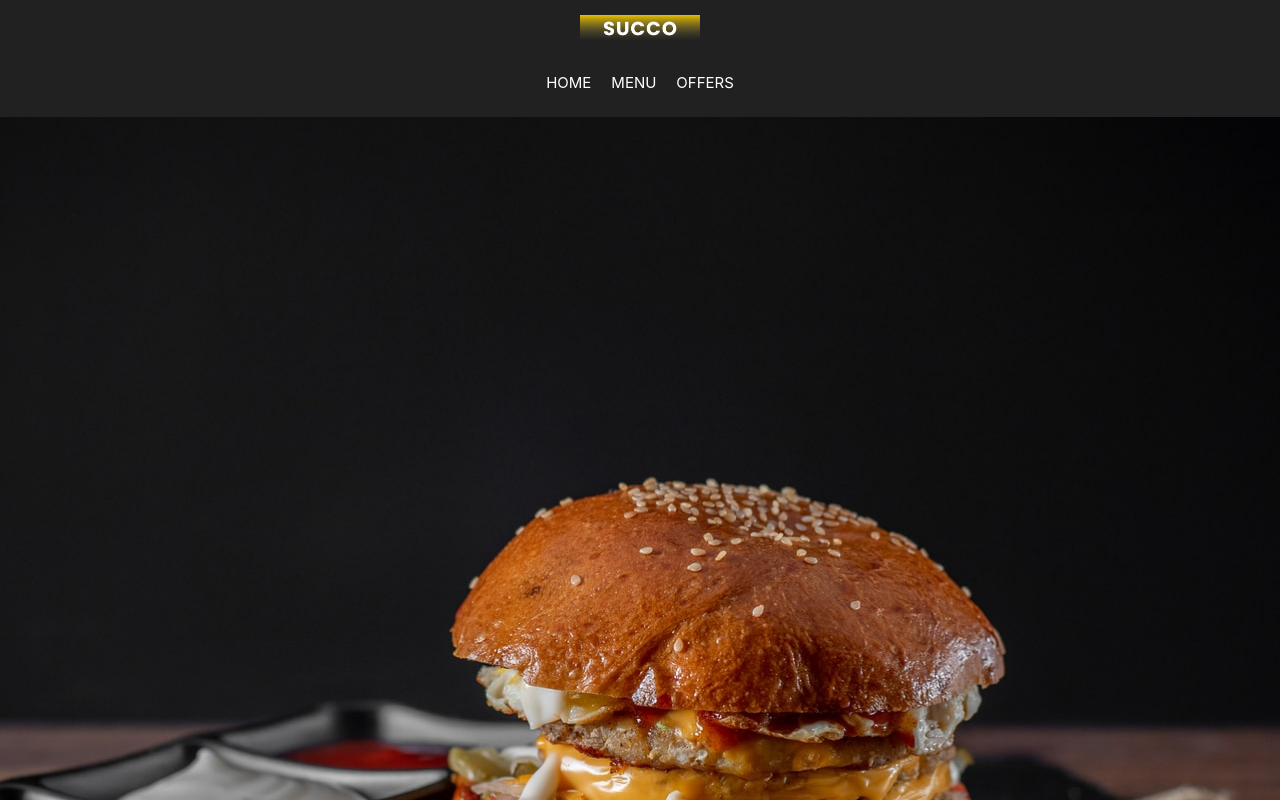
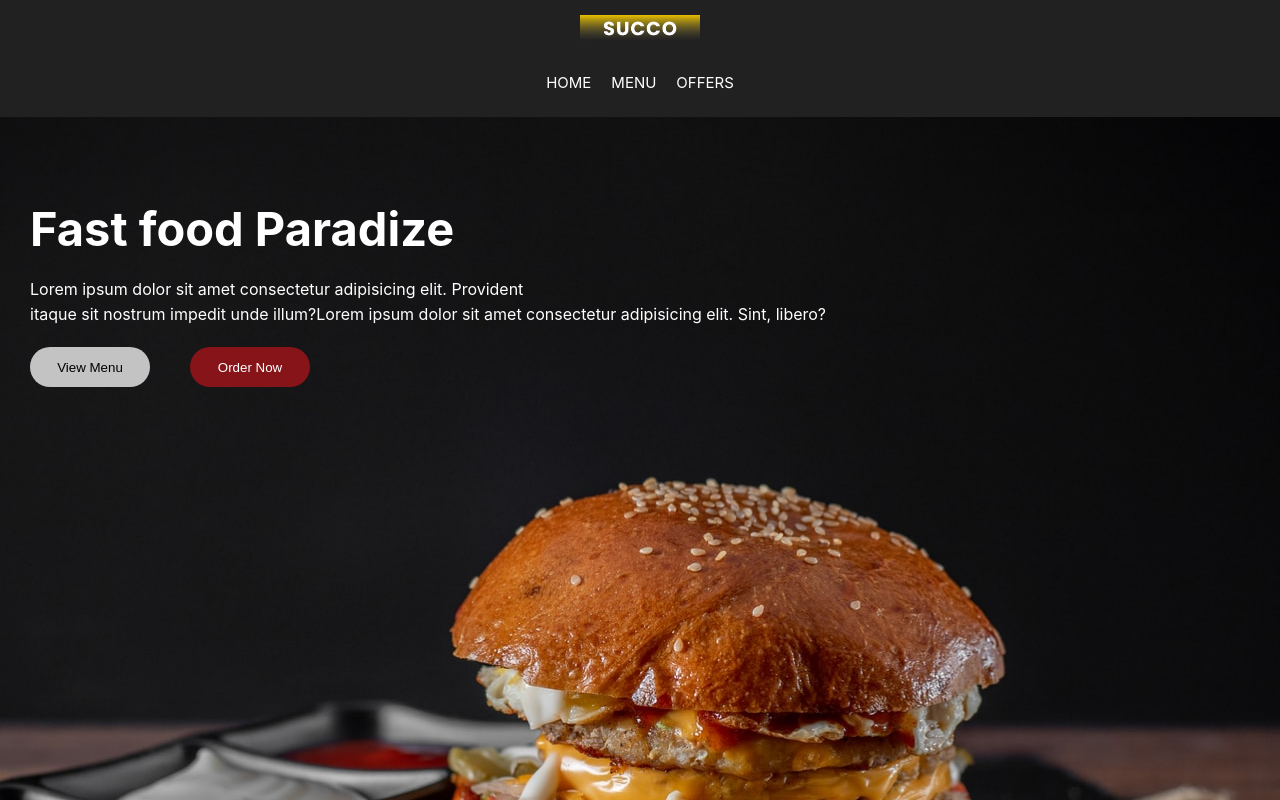
Before and after one commit to tilankamihingu/fast-food-frontend, a React (Create React App) app: page / in a window 1280 px wide. Shown: the top 800 px of the page. Built offline with nearby package versions, Linux system fonts and the light colour scheme.

Commit message:
home content

```diff
--- a/src/components/Header/Header.css
+++ b/src/components/Header/Header.css
@@ -8,6 +8,7 @@
     margin: auto;
     padding: 15px 0;
     position: fixed;
+    overflow: hidden;
     z-index: 1000;
 }
 
--- a/src/pages/Home/Home.css
+++ b/src/pages/Home/Home.css
@@ -1,20 +1,76 @@
 .full{
     width: 100%;
-    background-color: darkcyan;
 }
 
 .home-container{
     width: 100%;
     height: 160vh;
+    background-color: #871418;
     background-image: url('../../images/ban4.jpg');
     background-size: cover;
     background-repeat: no-repeat;
     background-position: center center;
+    display: flex;
+    justify-content: flex-start;
 }
 
+.home-content{
+    text-align: left;
+    margin-top: 200px;
+    color: #fff;
+    margin-left: 30px;
+}
+
+.home-content h1{
+    font-size: 47px;
+    margin-bottom: 20px;
+}
+
+.home-content p{
+    line-height: 25px;
+}
+
+.content-btn{
+    margin-top: 20px;
+    display: flex;
+}
+
+.view{
+    background-color: #C4C3C3;
+    color: #000;
+    outline: none;
+    border: none;
+    border-radius: 20px;
+    height: 40px;
+    width: 120px;
+    margin-right: 40px;
+    cursor: pointer;
+    transition: 0.5s;
+}
+
+.view:hover{
+    background-color: #fff;
+}
+
+.order{
+    background-color: #871418;
+    color: #fff;
+    outline: none;
+    border: none;
+    border-radius: 20px;
+    height: 40px;
+    width: 120px;
+    margin-right: 40px;
+    cursor: pointer;
+    transition: 0.5s;
+}
+
+.order:hover{
+    background-color: #b61e23;
+}
 
 @media screen and (max-width:700px){
-    .home-container{
+   .home-container{
 
-    }
+   }
 }
--- a/src/pages/Home/Home.jsx
+++ b/src/pages/Home/Home.jsx
@@ -5,7 +5,15 @@
     return (
         <div className='full'>
             <div className="home-container">
+                <div className="home-content">
+                    <h1>Fast food Paradize</h1>
+                    <p>Lorem ipsum dolor sit amet consectetur adipisicing elit. Provident<br /> itaque sit nostrum impedit unde illum?Lorem ipsum dolor sit amet consectetur adipisicing elit. Sint, libero?</p>
+                    <div className="content-btn">
+                        <button className="view">View Menu</button>
+                        <button className="order">Order Now</button>
+                    </div>
 
+                </div>
             </div>
         </div>
     )
```
